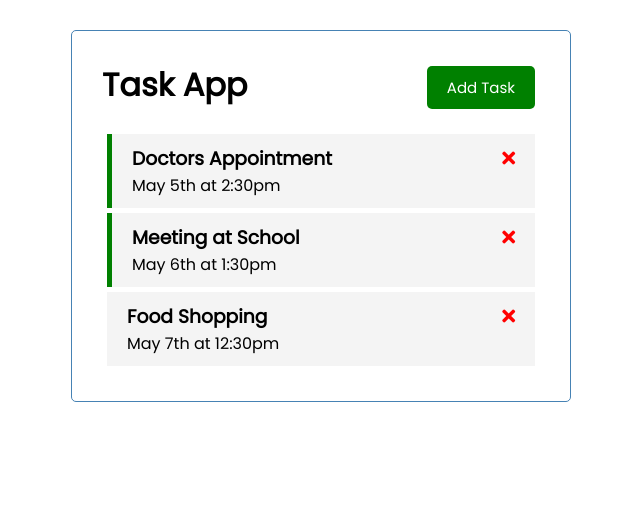
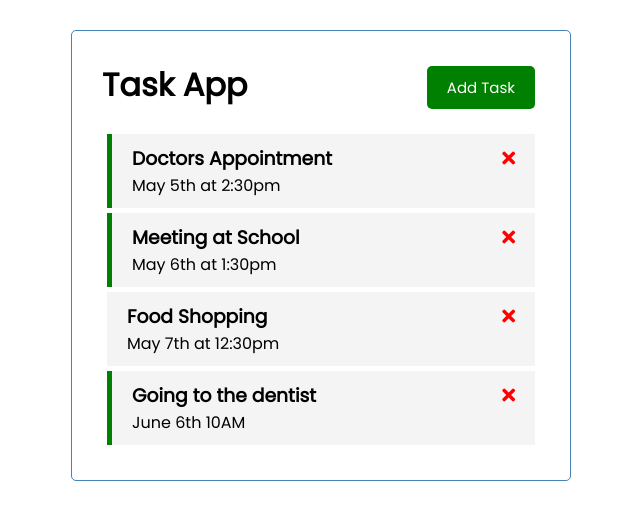
Before and after one commit to muendokennedy/vue-course-1, a Vue app: page / in a window 1280 px wide. Shown: the top 520 px of the page, without its empty margins (319-959 px from the left). Built offline with nearby package versions, Linux system fonts and the light colour scheme; data requests are answered from the project's data file.

Commit message:
Implemented the add, delete and modification of tasks using the json-server

```diff
--- /dev/null
+++ b/db.json
@@ -0,0 +1,28 @@
+{
+  "tasks": [
+    {
+      "id": "1",
+      "text": "Doctors Appointment",
+      "day": "May 5th at 2:30pm",
+      "reminder": true
+    },
+    {
+      "id": "2",
+      "text": "Meeting at School",
+      "day": "May 6th at 1:30pm",
+      "reminder": true
+    },
+    {
+      "id": "3",
+      "text": "Food Shopping",
+      "day": "May 7th at 12:30pm",
+      "reminder": false
+    },
+    {
+      "id": "321a",
+      "text": "Going to the dentist",
+      "day": "June 6th 10AM",
+      "reminder": true
+    }
+  ]
+}
--- a/package.json
+++ b/package.json
@@ -6,9 +6,11 @@
   "scripts": {
     "dev": "vite",
     "build": "vite build",
-    "preview": "vite preview"
+    "preview": "vite preview",
+    "json-server": "json-server --watch db.json --port 5000"
   },
   "dependencies": {
+    "json-server": "^1.0.0-alpha.23",
     "vue": "^3.4.21"
   },
   "devDependencies": {
--- a/src/App.vue
+++ b/src/App.vue
@@ -18,46 +18,76 @@ export default {
       ShowAddTask: false
     }
   },
-  created() {
-    this.tasks = [
-      {
-        id: 1,
-        text: 'Doctors Appointment',
-        day: 'May 5th at 2:30pm',
-        reminder: true
-      },
-      {
-        id: 2,
-        text: 'Meeting at School',
-        day: 'May 6th at 1:30pm',
-        reminder: true
-      },
-      {
-        id: 3,
-        text: 'Food Shopping',
-        day: 'May 7th at 12:30pm',
-        reminder: false
-      }
-    ]
+  async created() {
+    this.tasks = await this.fetchTasks()
   },
   methods: {
     toggleAddTask(){
       this.ShowAddTask = !this.ShowAddTask
     },
-    addTask(task){
-      this.tasks = [...this.tasks, task]
+    async addTask(task){
+
+      const response = await fetch('http://localhost:5000/tasks',{
+        method: 'POST',
+        headers: {
+          'Content-type': 'application/json',
+        },
+        body: JSON.stringify(task),
+      })
+
+      const data = await response.json()
+
+      this.tasks = [...this.tasks, data]
+
     },
-    deleteTask(id){
-      this.tasks = this.tasks.filter((task) => (
+    async deleteTask(id){
+
+      const response = await fetch(`http://localhost:5000/tasks/${id}`,{
+        method: 'DELETE',
+      })
+
+      response.status === 200 ? this.tasks = this.tasks.filter((task) => (
         task.id !== id
-      ))
+      )) : alert('Error Deleting This Task')
     },
-    toggleReminder(id){
-      this.tasks = this.tasks.map((task) => (
-        task.id === id ? {...task, reminder: !task.reminder } : task
-      ))
-    }
+    async toggleReminder(id){
+
+      const taskToToggle = await this.fetchTask(id)
+
+      const updateTask = {...taskToToggle, reminder: !taskToToggle.reminder}
+
+      const response = await fetch(`http://localhost:5000/tasks/${id}`, {
+        method: 'PUT',
+        headers: {
+          'Content-type': 'application/json'
+        },
+        body: JSON.stringify(updateTask)
+      })
+
+      const data = await response.json()
+
+      this.tasks = this.tasks.map((task) =>
+        task.id === id ? {...task, reminder: data.reminder } : task
+      )
+    },
+
+    async fetchTasks(){
+
+      const response = await fetch('http://localhost:5000/tasks')
+
+      const data = await response.json()
+
+      return data
+  },
+    async fetchTask(id){
+
+      const response = await fetch(`http://localhost:5000/tasks/${id}`)
+
+      const data = await response.json()
+
+      return data
   }
+}
 }
 
 </script>
--- a/src/components/AddTask.vue
+++ b/src/components/AddTask.vue
@@ -37,7 +37,7 @@ export default {
       }
 
       const newTask = {
-        id: Math.floor(Math.random() * 100000),
+        // id: Math.floor(Math.random() * 100000),
         text: this.text,
         day: this.day,
         reminder: this.reminder
```
Also changed, not shown: vue.config.js (added), 1 other file (tests, documents, lock files or other folders).
